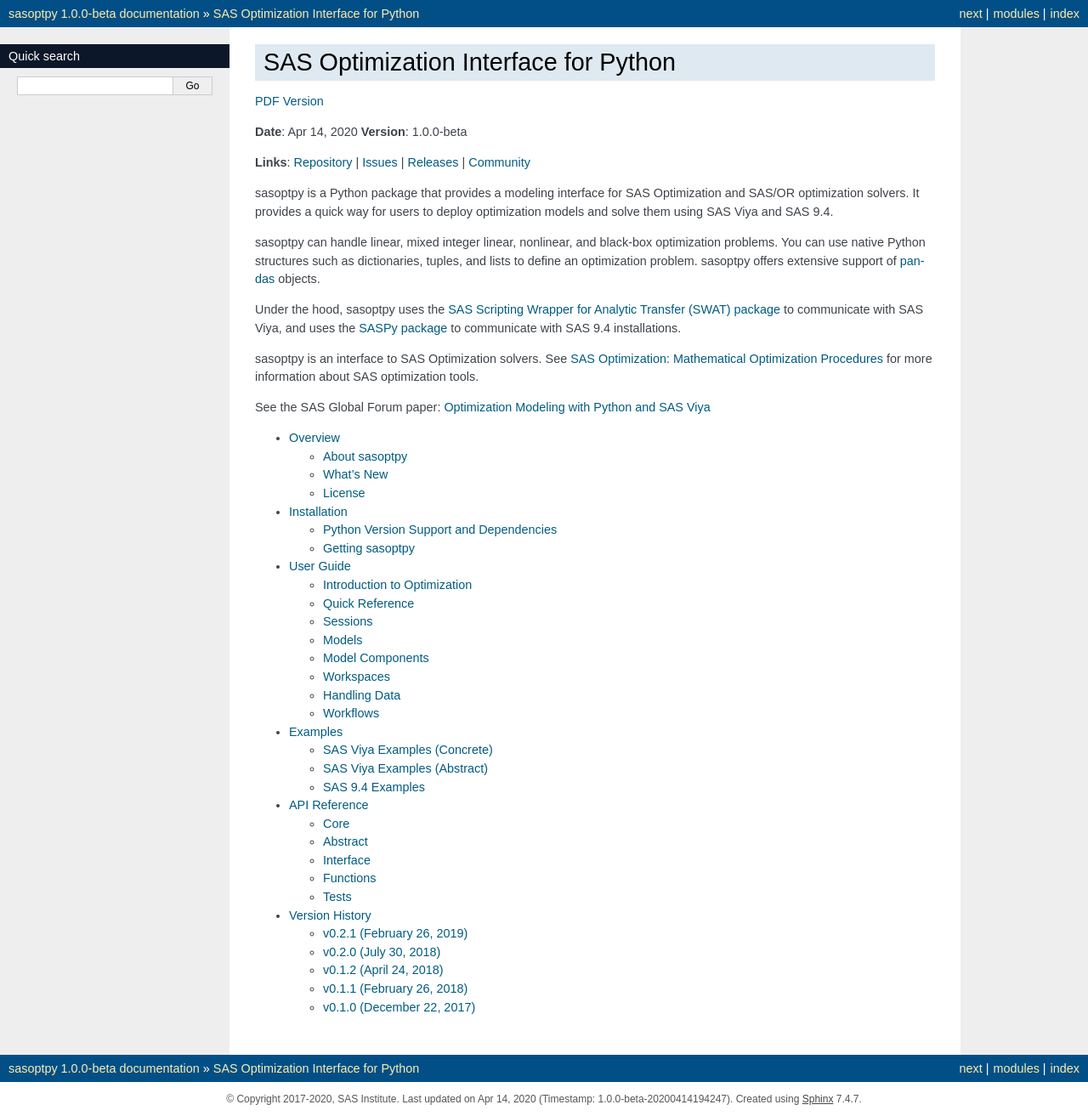
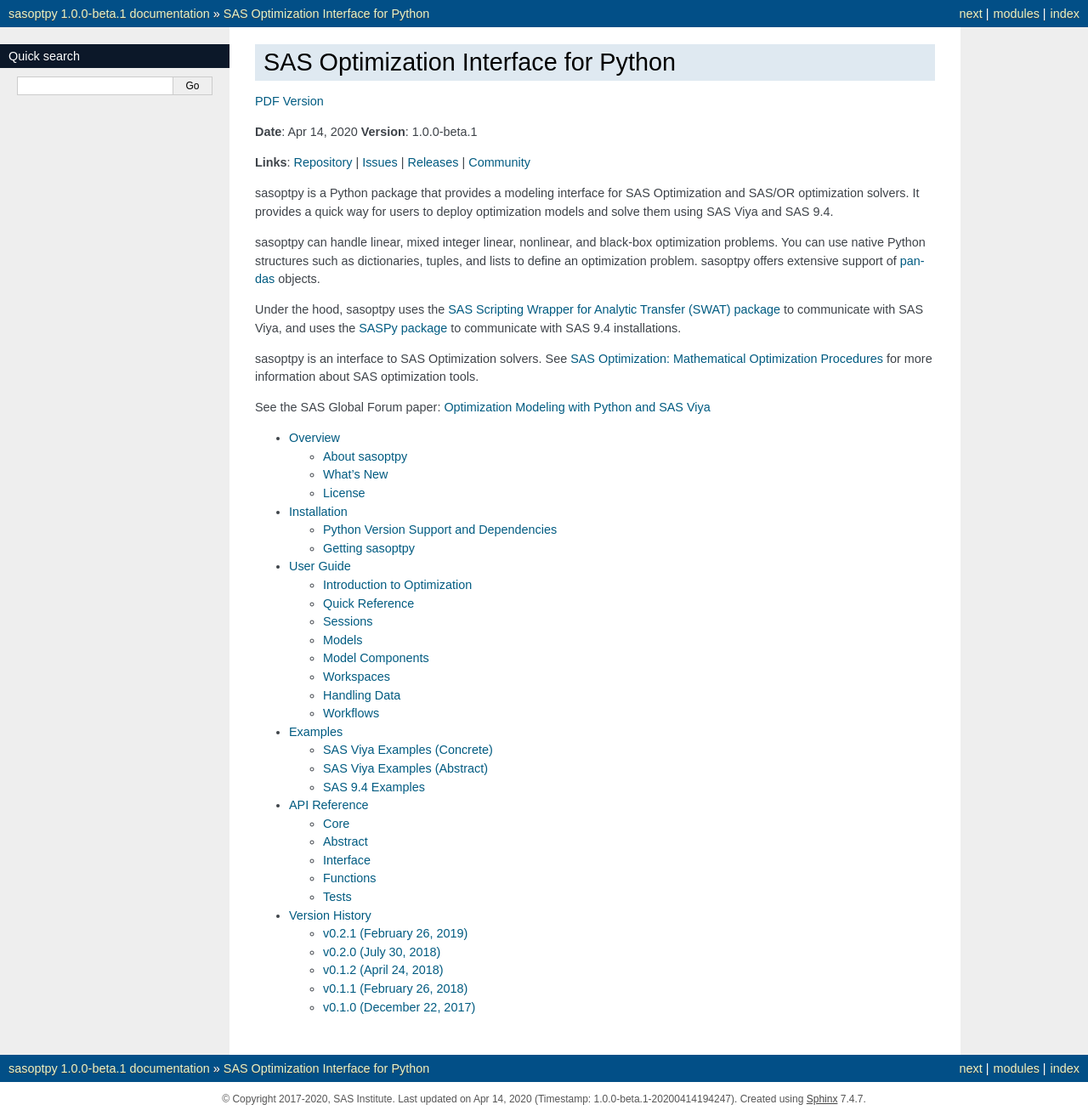
Before and after one commit to sassoftware/sasoptpy, a Sphinx documentation site: the page built from doc/index.rst, in a window 1280 px wide. Shown: the whole page at 85% size. Built offline with Sphinx 7.4.7, drawn with Linux system fonts in a browser that asks for light colours.

Commit message:
Version update

```diff
--- a/doc/conf.py
+++ b/doc/conf.py
@@ -75,9 +75,9 @@
 # built documents.
 #
 # The short X.Y version.
-version = '1.0.0-beta'
+version = '1.0.0-beta.1'
 # The full version, including alpha/beta/rc tags.
-release = '1.0.0-beta'
+release = '1.0.0-beta.1'
 
 # The language for content autogenerated by Sphinx. Refer to documentation
 # for a list of supported languages.
--- a/sasoptpy/__init__.py
+++ b/sasoptpy/__init__.py
@@ -68,4 +68,4 @@
 from sasoptpy.session import Workspace
 
 name = "sasoptpy"
-__version__ = '1.0.0-beta'
+__version__ = '1.0.0-beta.1'
--- a/setup.py
+++ b/setup.py
@@ -25,7 +25,7 @@
 
 setup(
     name='sasoptpy',
-    version='1.0.0-beta',
+    version='1.0.0-beta.1',
     packages=['sasoptpy'],
     description='sasoptpy: SAS Optimization Interface for Python',
     long_description=long_description,
```
